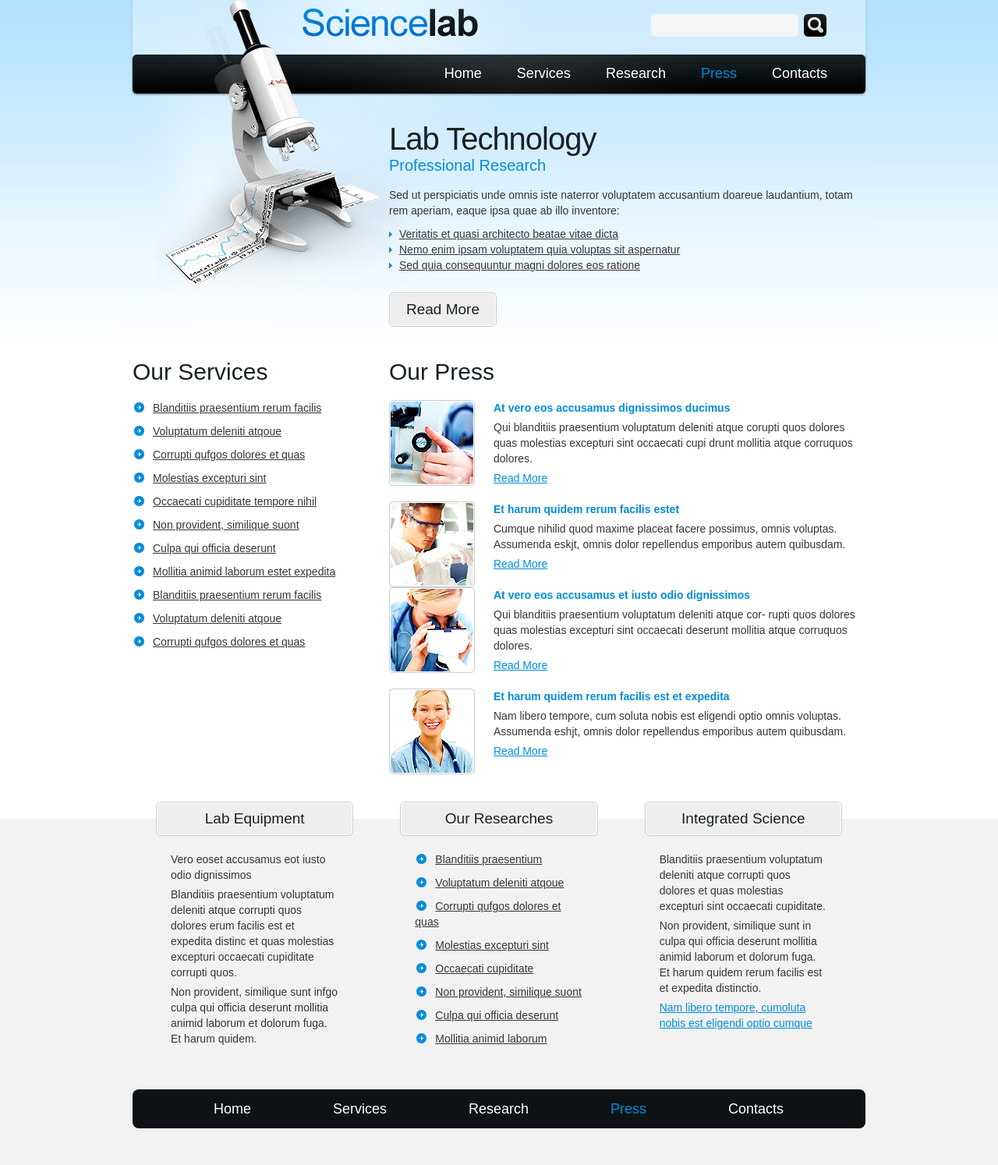
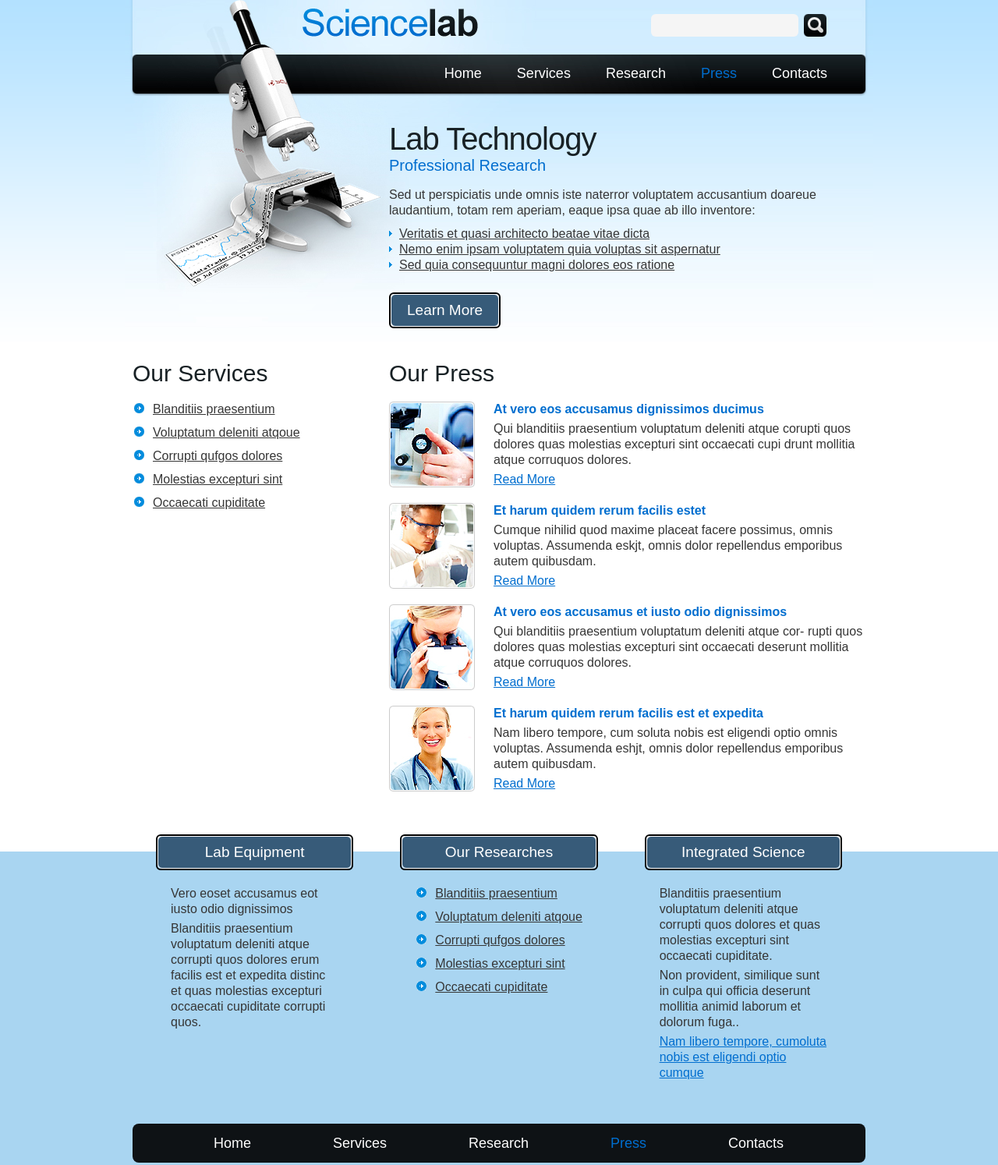
Before and after one commit to SoRodSal/ejercicio-practico-git, a plain HTML site: page press.html in a window 1280 px wide. Shown: the part 10-1504 px from the top of the page at 78% size. Before the commit the page ends 1482 px from the top, so only its background shows below. Drawn offline with Linux system fonts and the light colour scheme.

Commit message:
design updates by India Team

```diff
--- a/css/style.css
+++ b/css/style.css
@@ -9,9 +9,9 @@ p span {
 	overflow:hidden;
 }
 body {
-	background:#f2f2f2;
+	background:#a9d5f1;
 	border:0;
-	font:14px Arial, Helvetica, sans-serif;
+	font:16px Arial, Helvetica, sans-serif;
 	color:#363636;
 	line-height:20px;
 }
@@ -53,7 +53,7 @@ body {
 	text-align: center;
 }
 a {
-	color:#008cdd;
+	color:#006ecf;
 	text-decoration:underline;
 	outline:none;
 }
@@ -75,7 +75,7 @@ h2 {
 h2 span {
 	font-size:20px;
 	line-height:1.2em;
-	color:#008cdd;
+	color:#006ecf;
 	display:block;
 	margin-top:-2px;
 	letter-spacing:0;
@@ -88,10 +88,10 @@ h3 {
 	font-weight:normal;
 }
 h4 {
-	border:1px solid #cccccc;
+	border:2px solid #000;
 	font-size:19px;
 	font-weight:normal;
-	color:#182125;
+	color:#fff;
 	line-height:40px;
 	border-radius:6px;
 	-moz-border-radius:6px;
@@ -102,7 +102,7 @@ h4 {
 h4 span {
 	border:1px solid #fff;
 	display:block;
-	background: #eee;
+	background: #375b79;
 	padding:0 17px;
 	border-radius:6px;
 	-moz-border-radius:6px;
@@ -198,8 +198,8 @@ header {
 	display:inline-block;
 	text-decoration:none;
 	font-size:19px;
-	color:#182125;
-	border:1px solid #c6cacc;
+	color:#fff;
+	border:2px solid #000;
 	line-height:40px;
 	border-radius:6px;
 	-moz-border-radius:6px;
@@ -207,7 +207,7 @@ header {
 	position:relative;
 }
 .button span {
-	background: #eee;
+	background: #375b79;
 	border:1px solid #fff;
 	padding:0 20px;
 	display:block;
@@ -220,10 +220,10 @@ header {
 	color:#fff;
 }
 .button:hover span {
-	background:#b2e1ff;
+	background:#2a8bc9;
 }
 .color1 {
-	color:#008cdd;
+	color:#006ecf;
 }
 .our-contacts {
 	padding: 0 10px 0 0;
@@ -253,7 +253,7 @@ header {
 	margin: 15px 0 0 8px;
 }
 .contact-form .button:hover {
-	background:#008cdd;
+	background:#006ecf;
 }
 .contact-form .textarea_box {
 	min-height:232px;
@@ -339,7 +339,7 @@ Menu related
 	padding:0 52px;
 }
 .footer-menu li a:hover, .menu li a:hover, .footer-menu li a.active, .menu li a.active{
-	color:#008cdd;
+	color:#006ecf;
 }
 .latest-news p span {
 	display: block;
--- a/press.html
+++ b/press.html
@@ -42,24 +42,18 @@
               <li><a href="#">Nemo enim ipsam voluptatem quia voluptas sit aspernatur</a></li>
               <li><a href="#">Sed quia consequuntur magni dolores eos ratione</a></li>
             </ul>
-            <a href="#" class="button"><span>Read More</span></a> </div>
+            <a href="#" class="button"><span>Learn More</span></a> </div>
         </div>
       </header>
       <section class="content columns">
         <article class="col-35">
           <h3>Our Services</h3>
           <ul class="list2">
-            <li><a href="#">Blanditiis praesentium rerum facilis</a></li>
-            <li><a href="#">Voluptatum deleniti atqoue</a></li>
-            <li><a href="#">Corrupti qufgos dolores et quas</a></li>
-            <li><a href="#">Molestias excepturi sint</a></li>
-            <li><a href="#">Occaecati cupiditate tempore nihil</a></li>
-            <li><a href="#">Non provident, similique suont</a></li>
-            <li><a href="#">Culpa qui officia deserunt</a></li>
-            <li><a href="#">Mollitia animid laborum estet expedita</a></li>
-            <li><a href="#">Blanditiis praesentium rerum facilis</a></li>
-            <li><a href="#">Voluptatum deleniti atqoue</a></li>
-            <li><a href="#">Corrupti qufgos dolores et quas</a></li>
+            <li><a href="#">Blanditiis praesentium</a></li>
+              <li><a href="#">Voluptatum deleniti atqoue</a></li>
+              <li><a href="#">Corrupti qufgos dolores</a></li>
+              <li><a href="#">Molestias excepturi sint</a></li>
+              <li><a href="#">Occaecati cupiditate</a></li>
           </ul>
         </article>
         <article class="col-65">
@@ -102,7 +96,6 @@
           <div class="pad">
             <p class="pad_bot3"> Vero eoset accusamus eot iusto odio dignissimos </p>
             <p class="pad_bot3"> Blanditiis praesentium voluptatum deleniti atque corrupti quos dolores erum facilis est et expedita distinc et quas molestias excepturi occaecati cupiditate corrupti quos. </p>
-            <p> Non provident, similique sunt infgo culpa qui officia deserunt mollitia animid laborum et dolorum fuga. Et harum quidem. </p>
           </div>
         </div>
       </article>
@@ -113,12 +106,9 @@
             <ul class="list2">
               <li><a href="#">Blanditiis praesentium</a></li>
               <li><a href="#">Voluptatum deleniti atqoue</a></li>
-              <li><a href="#">Corrupti qufgos dolores et quas</a></li>
+              <li><a href="#">Corrupti qufgos dolores</a></li>
               <li><a href="#">Molestias excepturi sint</a></li>
               <li><a href="#">Occaecati cupiditate</a></li>
-              <li><a href="#">Non provident, similique suont</a></li>
-              <li><a href="#">Culpa qui officia deserunt</a></li>
-              <li><a href="#">Mollitia animid laborum</a></li>
             </ul>
           </div>
         </div>
@@ -128,7 +118,7 @@
         <div class="wrapper">
           <div class="pad">
             <p class="pad_bot3">Blanditiis praesentium voluptatum deleniti atque corrupti quos dolores et quas molestias excepturi sint occaecati cupiditate.</p>
-            <p class="pad_bot3">Non provident, similique sunt in culpa qui officia deserunt mollitia animid laborum et dolorum fuga. Et harum quidem rerum facilis est et expedita distinctio. </p>
+            <p class="pad_bot3">Non provident, similique sunt in culpa qui officia deserunt mollitia animid laborum et dolorum fuga.. </p>
             <p><a href="#">Nam libero tempore, cumoluta nobis est eligendi optio cumque</a></p>
           </div>
         </div>
```
Also changed, not shown: contacts.html (+5 -10 lines), index.html (+4 -8 lines), research.html (+5 -9 lines), services.html (+4 -8 lines).
